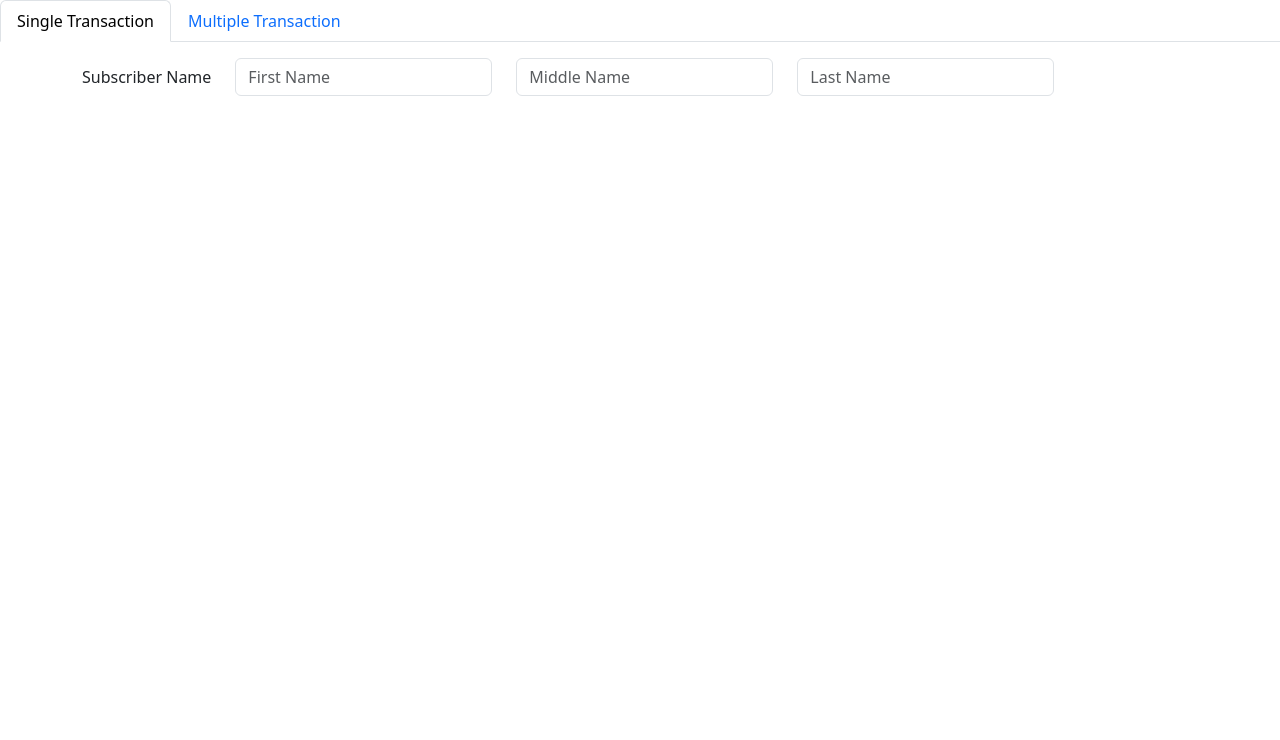
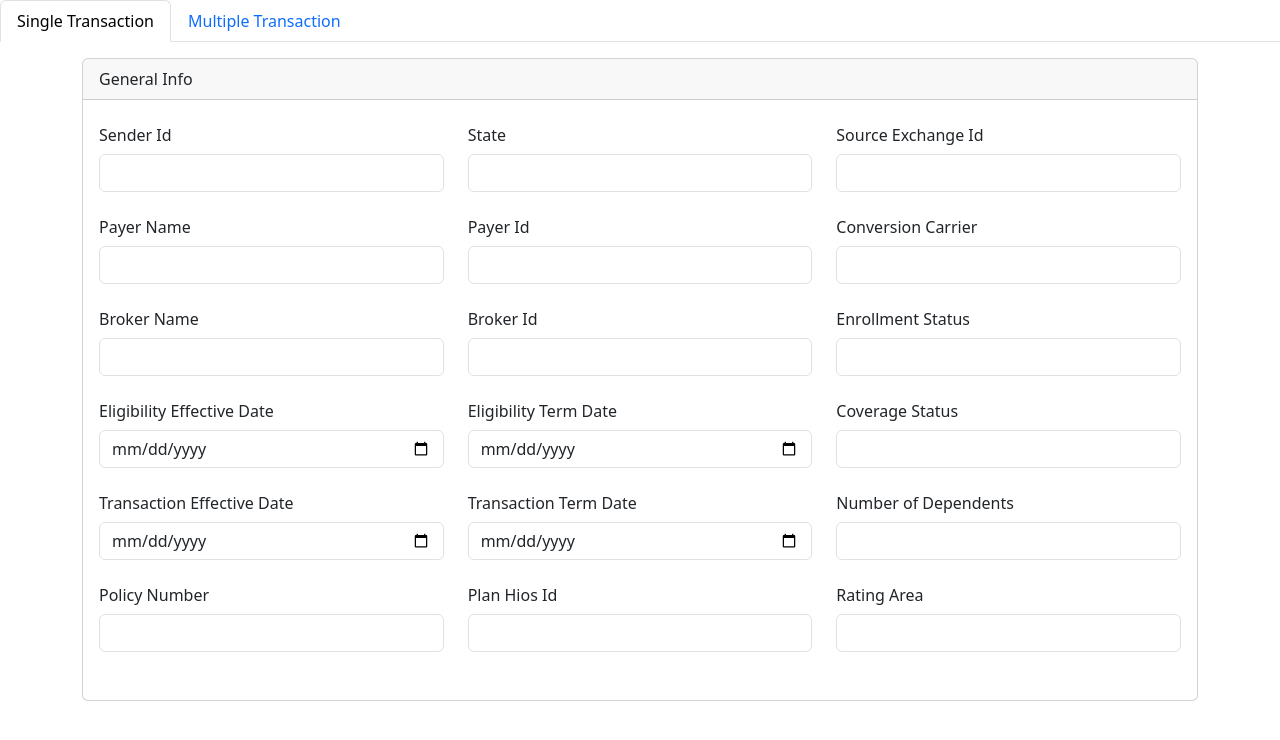
Before and after one commit to mjd10m/834-creator, a React (Create React App) app: page / in a window 1280 px wide. Shown: the top 740 px of the page. Built offline with nearby package versions, Linux system fonts and the light colour scheme.

Commit message:
general info component completed and json data file formatted correctly

```diff
--- /dev/null
+++ b/src/components/genInfo/index.js
@@ -0,0 +1,31 @@
+import { Container, Row, Col, Form, Card } from 'react-bootstrap'
+import { useState } from 'react';
+
+const GenInfo = (props) => {
+
+    return(
+        <Card>
+            <Card.Header>General Info</Card.Header>
+            <Card.Body>
+                <Form>
+                    <Form.Group as={Row} className="mb-3">
+                    {props.data
+                      ? props.data.map((data, i) => (
+                        <Col key={i} sm="4" className='mb-3'>
+                            <Row>
+                            <Form.Label column sm="12">{data.label}</Form.Label>
+                                <Col>
+                                    <Form.Control type={data.type}  id = {data.id} onChange={props.handleInputChange}/>
+                                </Col>
+                            </Row>
+                        </Col>
+                        ))
+                      : "loading"}
+                    </Form.Group>
+                </Form>
+            </Card.Body>
+        </Card>
+    )
+}
+
+export default GenInfo
--- a/src/components/singleTrans/index.js
+++ b/src/components/singleTrans/index.js
@@ -1,37 +1,23 @@
-import Container from 'react-bootstrap/Container';
-import Row from 'react-bootstrap/Row';
-import Col from 'react-bootstrap/Col';
-import Form from 'react-bootstrap/Form'
-import { useState } from 'react';
+import { Container, Row, Col, Form, Card } from 'react-bootstrap'
+import { useState, useEffect } from 'react';
+import JsonData from '../../data/data.json'
+import GenInfo from '../genInfo'
 
 const SingleTrans = () => {
-    const [data, setData] = useState({});
+    const [options, setOptions] = useState({})
+    const [pageData, setPageData] = useState({});
 
     const handleInputChange = (event) => {
         const { id, value } = event.target;
-        setData({ ...data, [id]: value });
+        setPageData({ ...pageData, [id]: value });
       };
 
+    useEffect(() => {
+        setOptions(JsonData);
+      }, []);
     return(
         <Container>
-            <Row>
-                <Col>
-                    <Form>
-                        <Form.Group as={Row} className="mb-3">
-                            <Form.Label column sm= "auto">Subscriber Name</Form.Label>
-                            <Col sm="auto">
-                                <Form.Control type="text" placeholder="First Name" id = "first" onChange={handleInputChange} value={data.first || ""} />
-                            </Col>
-                            <Col sm="auto">
-                                <Form.Control type="text" placeholder="Middle Name" id="middle" onChange={handleInputChange} value={data.middle || ""} />
-                            </Col>
-                            <Col sm="auto">
-                                <Form.Control type="text" placeholder="Last Name" id="last" onChange={handleInputChange} value={data.last || ""} />
-                            </Col>
-                        </Form.Group>
-                    </Form>
-                </Col>
-            </Row>
+            <GenInfo data = {options.GeneralInfo} handleInputChange = {handleInputChange} />
         </Container>
     )
 }
--- /dev/null
+++ b/src/data/data.json
@@ -0,0 +1,94 @@
+{
+    "GeneralInfo": [
+      {
+        "label": "Sender Id",
+        "type": "text",
+        "id": "senderId"
+      },
+      {
+        "label": "State",
+        "type": "text",
+        "id": "state"
+      },
+      {
+        "label": "Source Exchange Id",
+        "type": "text",
+        "id": "souExchId"
+      },
+      {
+        "label": "Payer Name",
+        "type": "text",
+        "id": "payerName"
+      },
+      {
+        "label": "Payer Id",
+        "type": "text",
+        "id": "payerId"
+      },
+      {
+        "label": "Conversion Carrier",
+        "type": "text",
+        "id": "convCarr"
+      },
+      {
+        "label": "Broker Name",
+        "type": "text",
+        "id": "brokerName"
+      },
+      {
+        "label": "Broker Id",
+        "type": "text",
+        "id": "brokerId"
+      },
+      {
+        "label": "Enrollment Status",
+        "type": "text",
+        "id": "enrollStatus"
+      },
+      {
+        "label": "Eligibility Effective Date",
+        "type": "date",
+        "id": "eligbDate"
+      },
+      {
+        "label": "Eligibility Term Date",
+        "type": "date",
+        "id": "eligbTermDate"
+      },
+      {
+        "label": "Coverage Status",
+        "type": "text",
+        "id": "covStatus"
+      },
+      {
+        "label": "Transaction Effective Date",
+        "type": "date",
+        "id": "transDate"
+      },
+      {
+        "label": "Transaction Term Date",
+        "type": "date",
+        "id": "transTermDate"
+      },
+      {
+        "label": "Number of Dependents",
+        "type": "text",
+        "id": "depNum"
+      },
+      {
+        "label": "Policy Number",
+        "type": "text",
+        "id": "policyNum"
+      },
+      {
+        "label": "Plan Hios Id",
+        "type": "text",
+        "id": "hiosId"
+      },
+      {
+        "label": "Rating Area",
+        "type": "text",
+        "id": "rateArea"
+      }
+    ]
+  }
```
